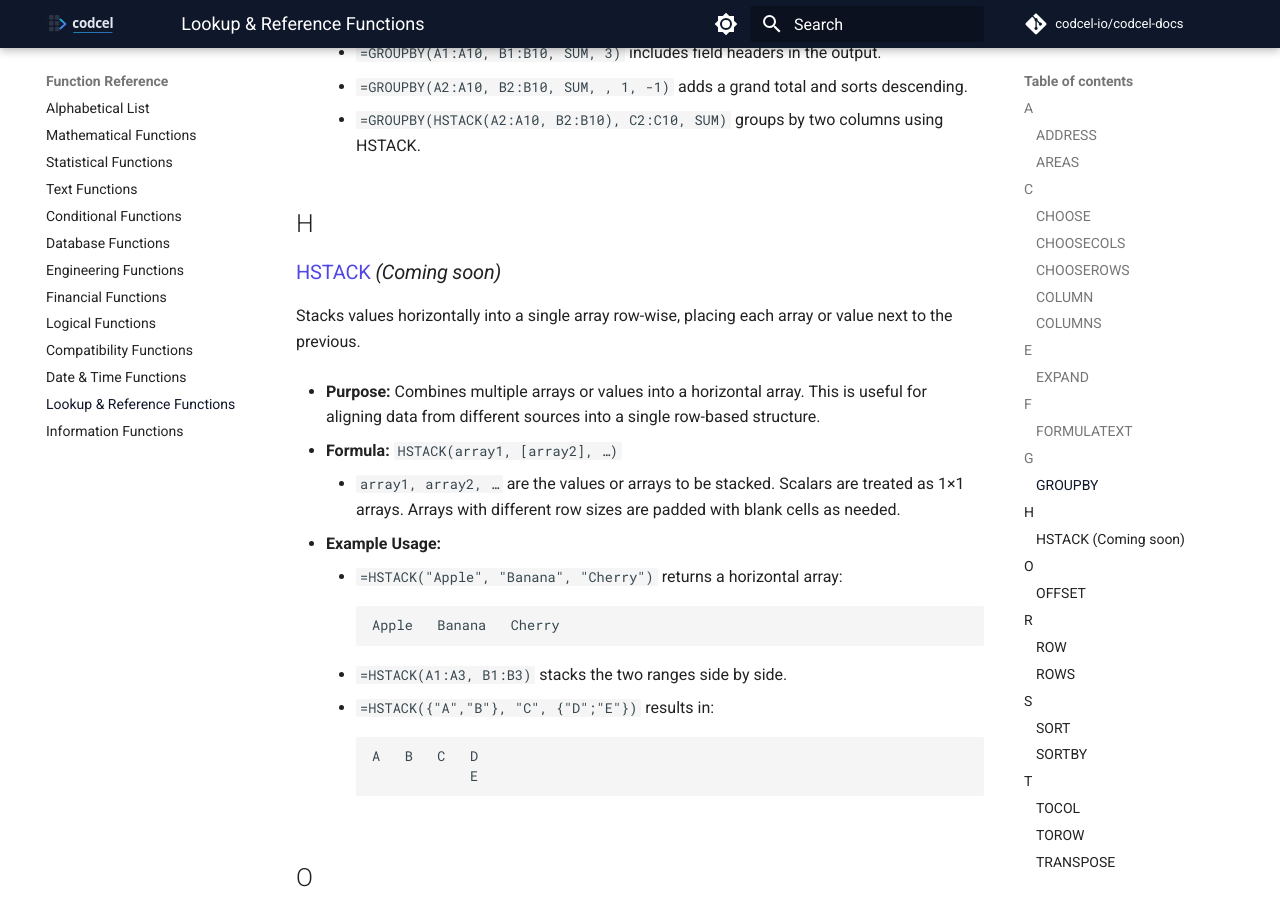
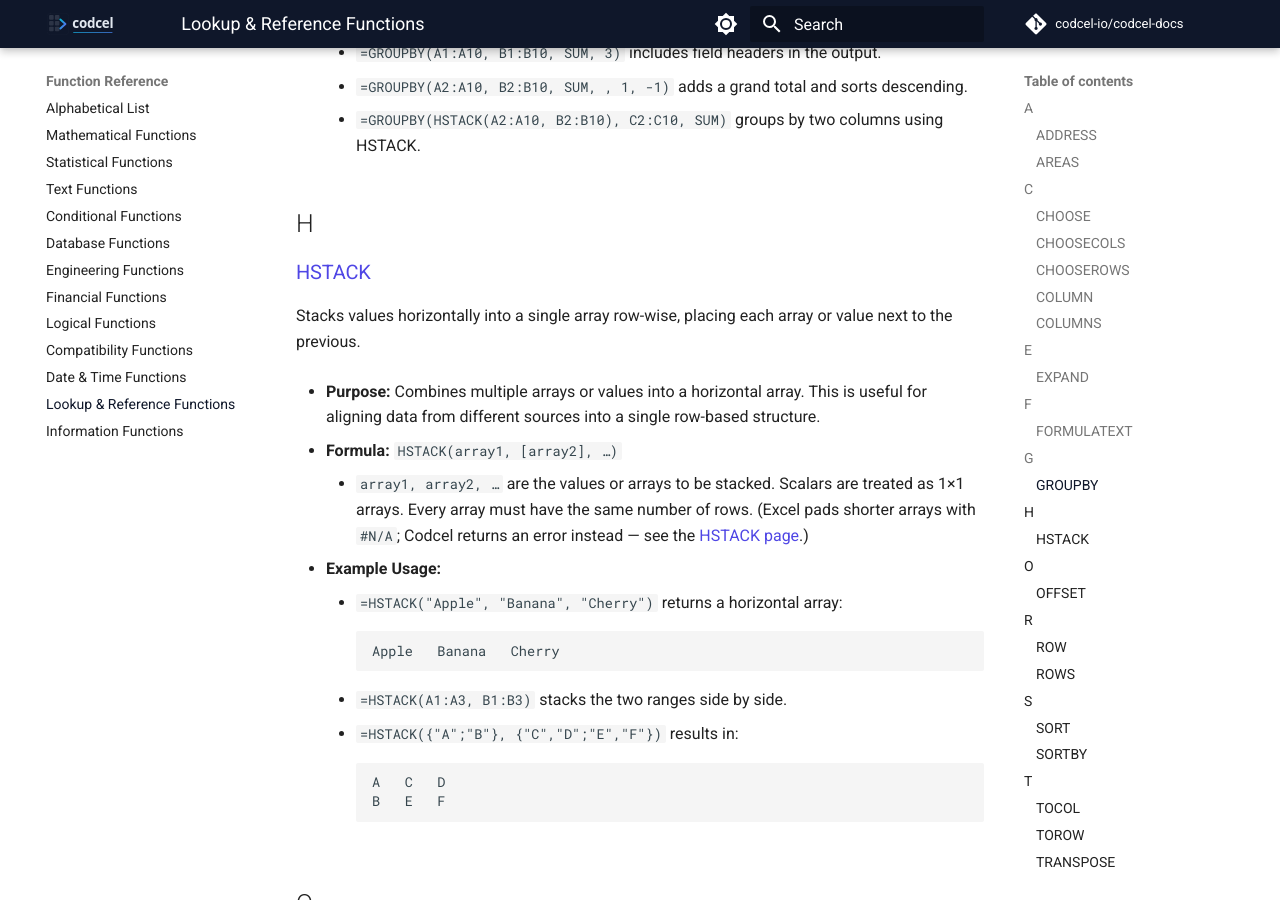
Before and after one commit to codcel-io/codcel-docs, an MkDocs documentation site: the page built from user-guide/lookup-and-reference-functions.md, in a window 1280 px wide and 900 px high, scrolled down 5297 px. Built offline with MkDocs 1.6.1 and Material for MkDocs 9.7.7, drawn with Linux system fonts in a browser that asks for light colours; comment, search, counter and statistics services are not loaded; some of the changed text lies outside the part shown.

Commit message:
Implement HSTACK and VSTACK.

````diff
--- a/user-guide/lookup-and-reference-functions.md
+++ b/user-guide/lookup-and-reference-functions.md
@@ -172,13 +172,13 @@ Groups data by one or more row fields and aggregates values using a specified fu
 
 ## H
 
-### [HSTACK](./lookup-and-reference-functions/h_stack.md) *(Coming soon)*
+### [HSTACK](./lookup-and-reference-functions/h_stack.md)
 Stacks values horizontally into a single array row-wise, placing each array or value next to the previous.
 
 - **Purpose:** Combines multiple arrays or values into a horizontal array. This is useful for aligning data from different sources into a single row-based structure.
 
 - **Formula:** `HSTACK(array1, [array2], …)`
-    - `array1, array2, …` are the values or arrays to be stacked. Scalars are treated as 1×1 arrays. Arrays with different row sizes are padded with blank cells as needed.
+    - `array1, array2, …` are the values or arrays to be stacked. Scalars are treated as 1×1 arrays. Every array must have the same number of rows. (Excel pads shorter arrays with `#N/A`; Codcel returns an error instead — see the [HSTACK page](./lookup-and-reference-functions/h_stack.md).)
 
 - **Example Usage:**
     - `=HSTACK("Apple", "Banana", "Cherry")` returns a horizontal array:
@@ -186,10 +186,10 @@ Stacks values horizontally into a single array row-wise, placing each array or v
         Apple   Banana   Cherry
         ```
     - `=HSTACK(A1:A3, B1:B3)` stacks the two ranges side by side.
-    - `=HSTACK({"A","B"}, "C", {"D";"E"})` results in:
+    - `=HSTACK({"A";"B"}, {"C","D";"E","F"})` results in:
         ```
-        A   B   C   D
-                    E
+        A   C   D
+        B   E   F
         ```
 
 ## O
@@ -356,13 +356,13 @@ Returns a list of unique values from a range or array.
 
 ## V
 
-### [VSTACK](./lookup-and-reference-functions/v_stack.md) *(Coming soon)*
+### [VSTACK](./lookup-and-reference-functions/v_stack.md)
 Stacks values vertically into a single array column-wise, aligning each array or value underneath the previous.
 
 - **Purpose:** Combines multiple arrays or values into a vertical array. This is useful for merging data from different sources into a single column-based structure.
 
 - **Formula:** `VSTACK(array1, [array2], …)`
-    - `array1, array2, …` are the values or arrays to be stacked. Scalars are treated as 1×1 arrays. Arrays with different column sizes are padded with blank cells as needed.
+    - `array1, array2, …` are the values or arrays to be stacked. Scalars are treated as 1×1 arrays. Every array must have the same number of columns. (Excel pads narrower rows with `#N/A`; Codcel returns an error instead — see the [VSTACK page](./lookup-and-reference-functions/v_stack.md).)
 
 - **Example Usage:**
     - `=VSTACK("Apple", "Banana", "Cherry")` returns a vertical array:
@@ -372,12 +372,11 @@ Stacks values vertically into a single array column-wise, aligning each array or
         Cherry
         ```
     - `=VSTACK(A1:A3, B1:B3)` stacks the two ranges vertically.
-    - `=VSTACK({"A","B"}, {"C";"D"}, "E")` results in:
+    - `=VSTACK({"A","B"}, {"C","D";"E","F"})` results in:
         ```
         A   B
-        C
-        D
-        E
+        C   D
+        E   F
         ```
 
 ## W
````
Also changed, not shown: user-guide/dynamic-arrays.md (+1 -0 lines), user-guide/lookup-and-reference-functions/h_stack.md (+13 -7 lines), user-guide/lookup-and-reference-functions/v_stack.md (+13 -8 lines).
